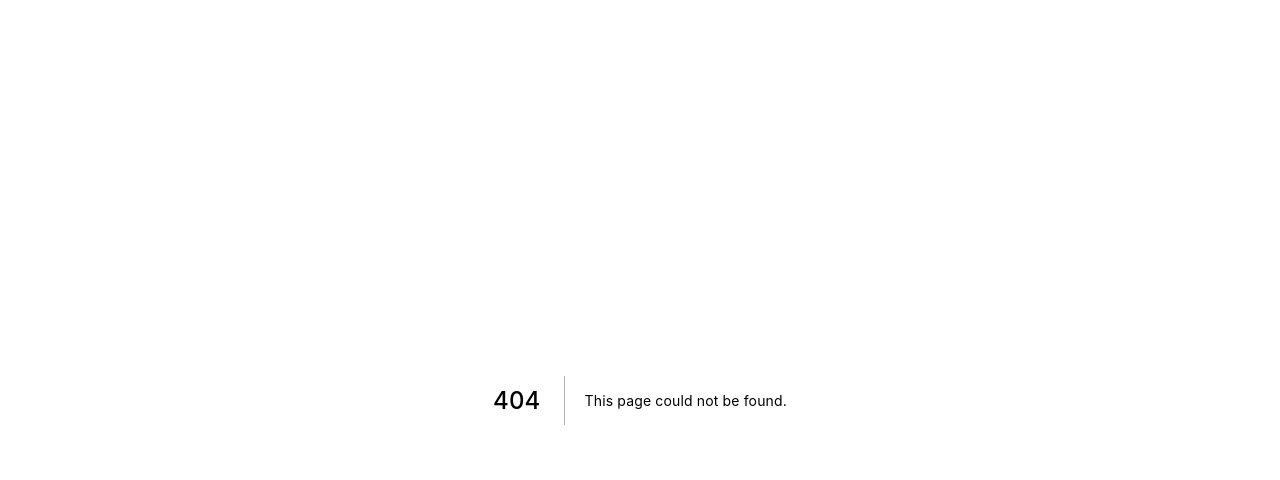
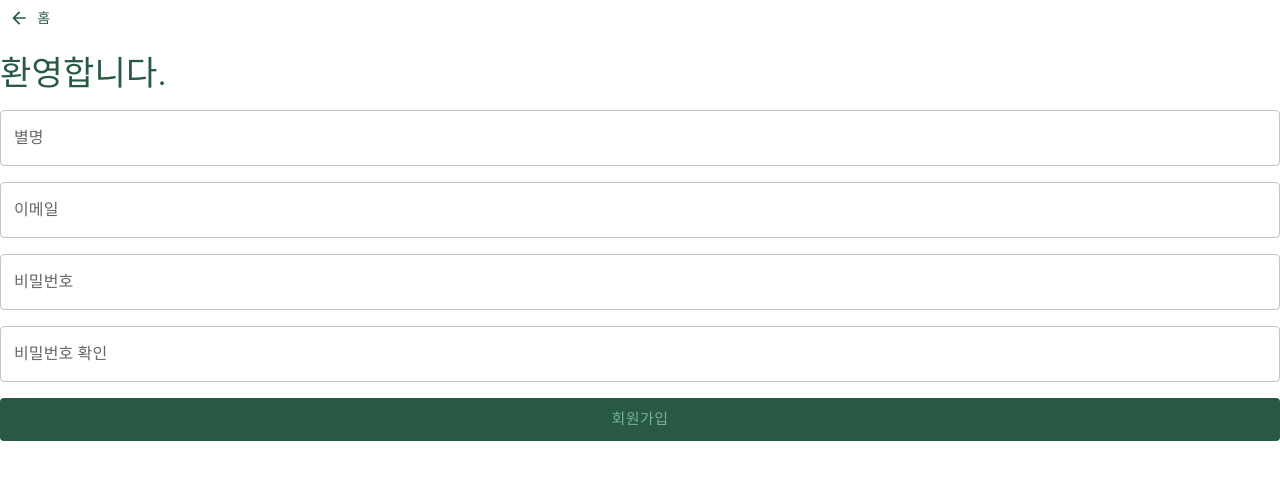
Before and after one commit to hwanju1596/WebStudy, a Next.js app in the folder web-study/: page /register in a window 1280 px wide. Before the commit this address had no page. Shown: the top 480 px of the page. Built offline with nearby package versions, Linux system fonts and the light colour scheme.

Commit message:
register ui 임시생성.

```diff
--- /dev/null
+++ b/web-study/pages/register.tsx
@@ -0,0 +1,67 @@
+import React from 'react'
+import Head from 'next/head';
+import NextLink from 'next/link';
+import { Button, Stack, Typography } from '@mui/material';
+import ArrowBackIcon from '@mui/icons-material/ArrowBack';
+import TextField from '@mui/material/TextField';
+
+const Register = () => {
+    return (
+        <>
+          <Head>
+            <title>Register | PortFolio</title>
+          </Head>
+          <Stack
+            direction="column"
+            justifyContent="center"
+            alignItems="flex-start"
+            spacing={2}>
+            <NextLink
+            href="/"
+            passHref>
+              <Button
+                component="a"
+                startIcon={<ArrowBackIcon fontSize="small" />}>
+                홈
+              </Button>
+            </NextLink>
+            <Typography
+              variant="h4"
+              color="primary">
+              환영합니다.
+            </Typography>
+            <TextField
+              id="outlined-basic"
+              label="별명"
+              variant="outlined"
+              fullWidth/>
+            <TextField
+              id="outlined-basic"
+              label="이메일"
+              variant="outlined"
+              fullWidth/>
+            <TextField
+              id="outlined-basic"
+              label="비밀번호"
+              variant="outlined"
+              fullWidth/>
+            <TextField
+              id="outlined-basic"
+              label="비밀번호 확인"
+              variant="outlined"
+              fullWidth/>
+           <Button
+              color="primary"
+              fullWidth
+              size="large"
+              type="submit"
+              variant="contained">
+                회원가입
+            </Button>
+          </Stack>
+
+        </>
+    );
+}
+
+export default Register;
```
Also changed, not shown: web-study/pages/index.tsx (+12 -61 lines), web-study/pages/login.tsx (+21 -8 lines).
